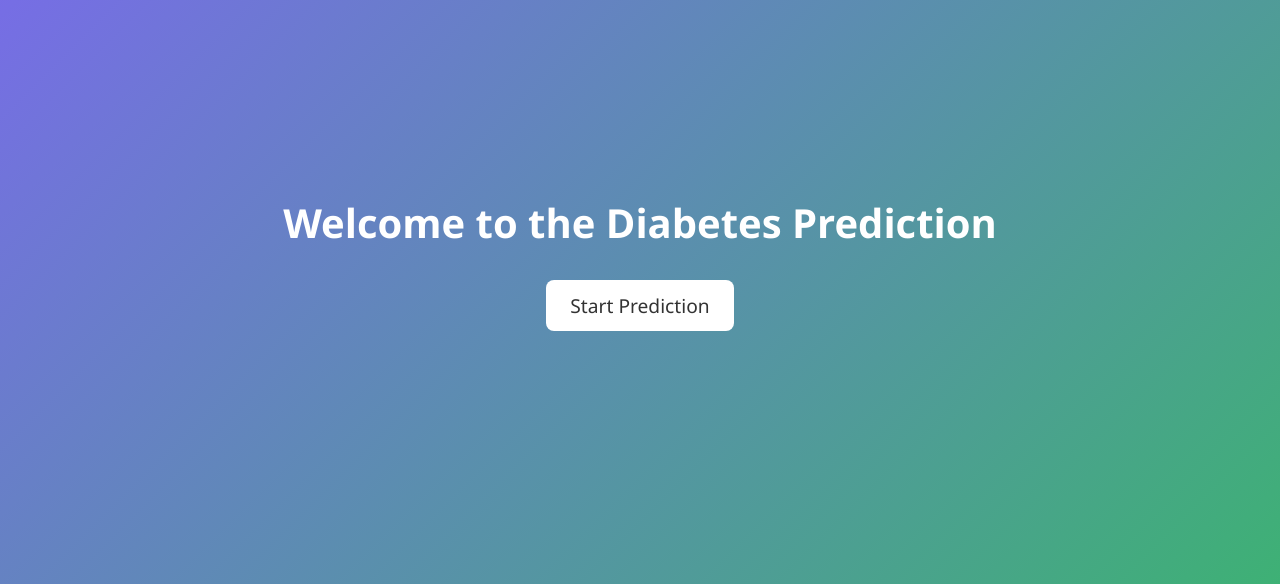
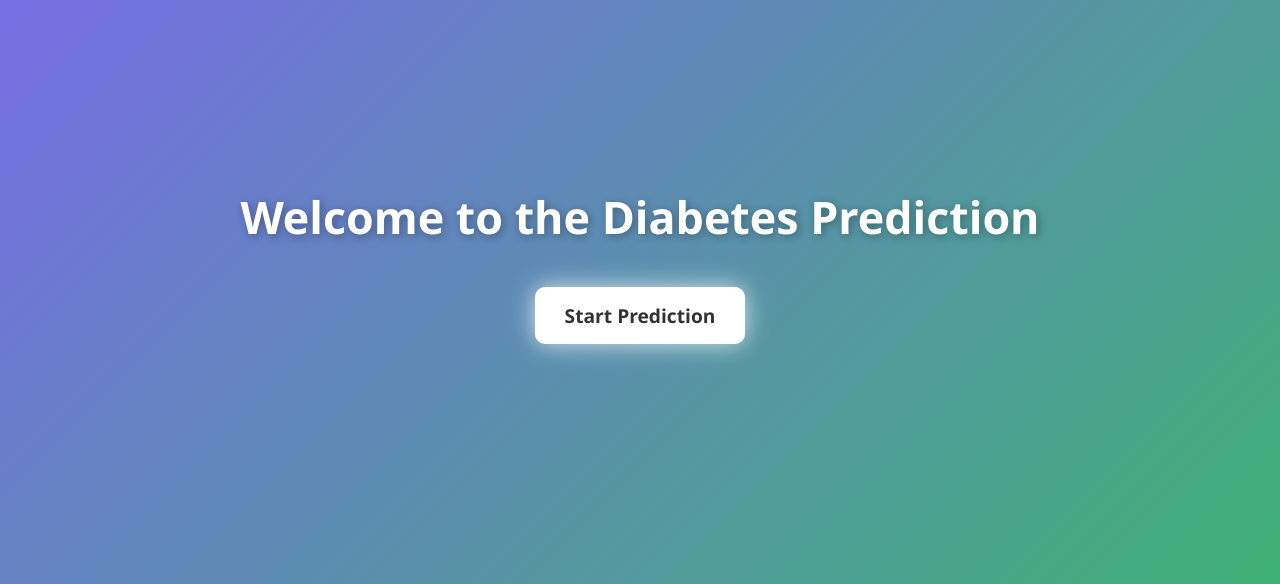
Before and after one commit to omkarbiloor/Diabetes_Predictor_ML, a Flask app: page / in a window 1280 px wide. Shown: the part 150-734 px from the top of the page. Run offline with Flask 3, Linux system fonts and the light colour scheme; parts of the project's set-up code (start-up, migrations or seed data) failed here and were passed over.

Commit message:
Update index.html

```diff
--- a/templates/index.html
+++ b/templates/index.html
@@ -24,9 +24,10 @@
 
     h1 {
       color: white;
-      font-size: 2.5rem;
-      margin-bottom: 30px;
+      font-size: 2.8rem;
+      margin-bottom: 40px;
       animation: fadeIn 2s ease-in-out;
+      text-shadow: 2px 2px 8px rgba(0,0,0,0.3);
     }
 
     @keyframes fadeIn {
@@ -35,24 +36,35 @@
     }
 
     a.button {
-      padding: 12px 24px;
+      padding: 15px 30px;
       font-size: 1.2rem;
       background-color: white;
       color: #333;
-      border: none;
-      border-radius: 8px;
+      border-radius: 10px;
       text-decoration: none;
-      transition: transform 0.3s ease, background-color 0.3s ease;
+      font-weight: bold;
+      box-shadow: 0 0 15px rgba(255, 255, 255, 0.4);
+      transition: all 0.3s ease;
+      animation: glow 2s infinite alternate;
     }
 
     a.button:hover {
-      background-color: #f0f0f0;
-      transform: scale(1.05);
+      background-color: #f8f8f8;
+      transform: scale(1.08);
+    }
+
+    @keyframes glow {
+      from {
+        box-shadow: 0 0 10px rgba(255, 255, 255, 0.2);
+      }
+      to {
+        box-shadow: 0 0 25px rgba(255, 255, 255, 0.8);
+      }
     }
   </style>
 </head>
 <body>
   <h1>Welcome to the Diabetes Prediction</h1>
-  <a href="home.html" class="button">Start Prediction</a>
+  <a href="{{ url_for('predict_datapoint') }}" class="button">Start Prediction</a>
 </body>
 </html>
```
